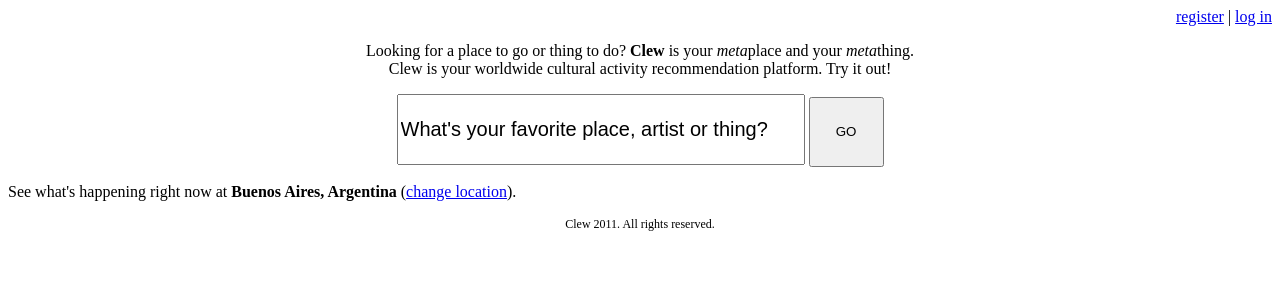
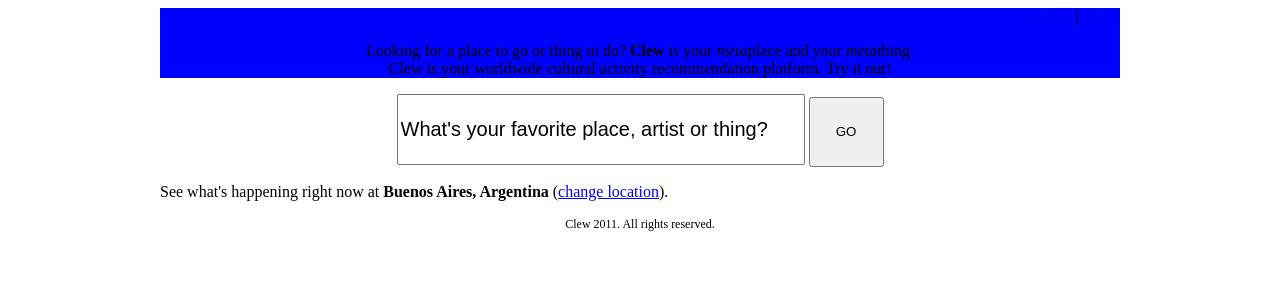
Before and after one commit to svankie/clew, a Flask app: template clew/templates/index.html in a window 1280 px wide. Shown: the top 300 px of the page. Run offline with Flask 2, Linux system fonts and the light colour scheme; the template is opened without the code that fills it, so the values that code supplies are empty.

Commit message:
latest; new ML package starting today

```diff
--- a/clew/core/model.py
+++ b/clew/core/model.py
@@ -52,7 +52,7 @@
         else:
             dict(id=self.id,
                 title=self.name,
-                date=datetime.strftime(self.date, '%Y-%m-%d') if self.date is not None else datetime.now(),
+                date=datetime.strftime(self.date, '%Y-%m-%d'),
                 description=self.description
             )
 
--- /dev/null
+++ b/clew/ml/__init__.py
@@ -0,0 +1 @@
+__author__ = 'svankiE'
--- /dev/null
+++ b/clew/ml/util.py
@@ -0,0 +1 @@
+__author__ = 'svankiE'
--- a/clew/search/index_builder.py
+++ b/clew/search/index_builder.py
@@ -55,7 +55,7 @@
                     events_to_index.add(indexed_event)
 
         for event.id in events_to_index or event.id not in indexed_events:
-            writer.add_document(self.get_values(event))
+            writer.add_document(**self.get_values(event))
         writer.commit(optimize=True)
 
     def scratch_build(self, events):
--- a/clew/search/schemas.py
+++ b/clew/search/schemas.py
@@ -6,6 +6,6 @@
 class EventSchema(SchemaClass):
 
     id = NUMERIC(stored=True, unique=True)
-    title = TEXT(stored=True, field_boost=1.5)
-    description = TEXT(stored=True)
+    title = TEXT(stored=True, analyzer=StemmingAnalyzer(), field_boost=1.5)
+    description = TEXT(stored=True, analyzer=StemmingAnalyzer(), field_boost=1.0)
     date = DATETIME(stored=True)
--- /dev/null
+++ b/clew/static/css/style.css
@@ -0,0 +1,27 @@
+/*
+CSS class no. 1. Let's see.
+*/
+
+#container {
+    margin: 0 auto; /* centering te layout horizontally */
+    width: 960px;
+}
+
+#header {
+    width: 100%;
+    background-color: blue;
+}
+
+#description {
+    text-align: center;
+}
+
+#content {
+    width: 960px;
+    display: inline;
+}
+
+#footer {
+    width: 100%;
+    clear: both;
+}
--- a/clew/templates/index.html
+++ b/clew/templates/index.html
@@ -3,15 +3,20 @@
 <html>
 <head>
     <title>Clew</title>
+    <link rel="stylesheet" href="../static/css/style.css" type="text/css">
 </head>
 <body>
-    <div id="register-login">
-        <div align="right"><a href="#">register</a> | <a href="#">log in</a></div>
+    <div id="container">
+
+        <div id="header">
+            <div id="register_or_login" align="right">
+                <a href="#">register</a> | <a href="#">log in</a>
             </div>
 
-    <div id="intro" style="text-align:center;">
+            <div id="description">
                 <p>Looking for a place to go or thing to do? <strong>Clew</strong> is your <i>meta</i>place and your <i>meta</i>thing.
                 <br/>Clew is your worldwide cultural activity recommendation platform. Try it out!</p>
+            </div>
         </div>
 
         <div id="search" align="center">
@@ -36,6 +41,6 @@
         <div id="footer" align="center">
             <p style="font-size:9pt;">Clew 2011. All rights reserved.</p>
         </div>
-
+    </div>
 </body>
 </html>
```
Also changed, not shown: clew/scraping/parsers.py (+6 -9 lines), clew/search/searcher.py (+5 -4 lines), clew/templates/new_index.html (added, +26 -0 lines). Lines whose indentation alone changed are shown as unchanged.
